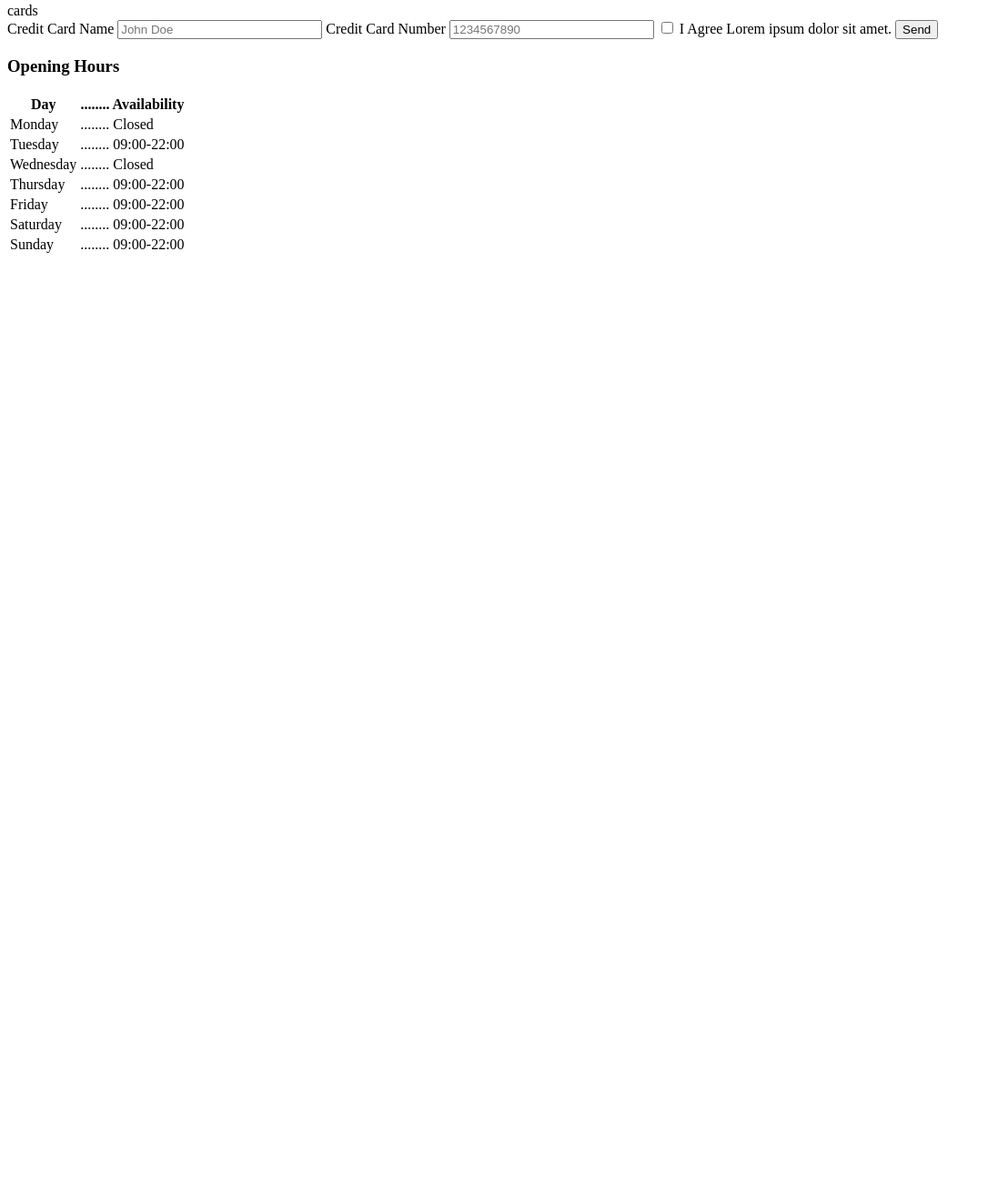
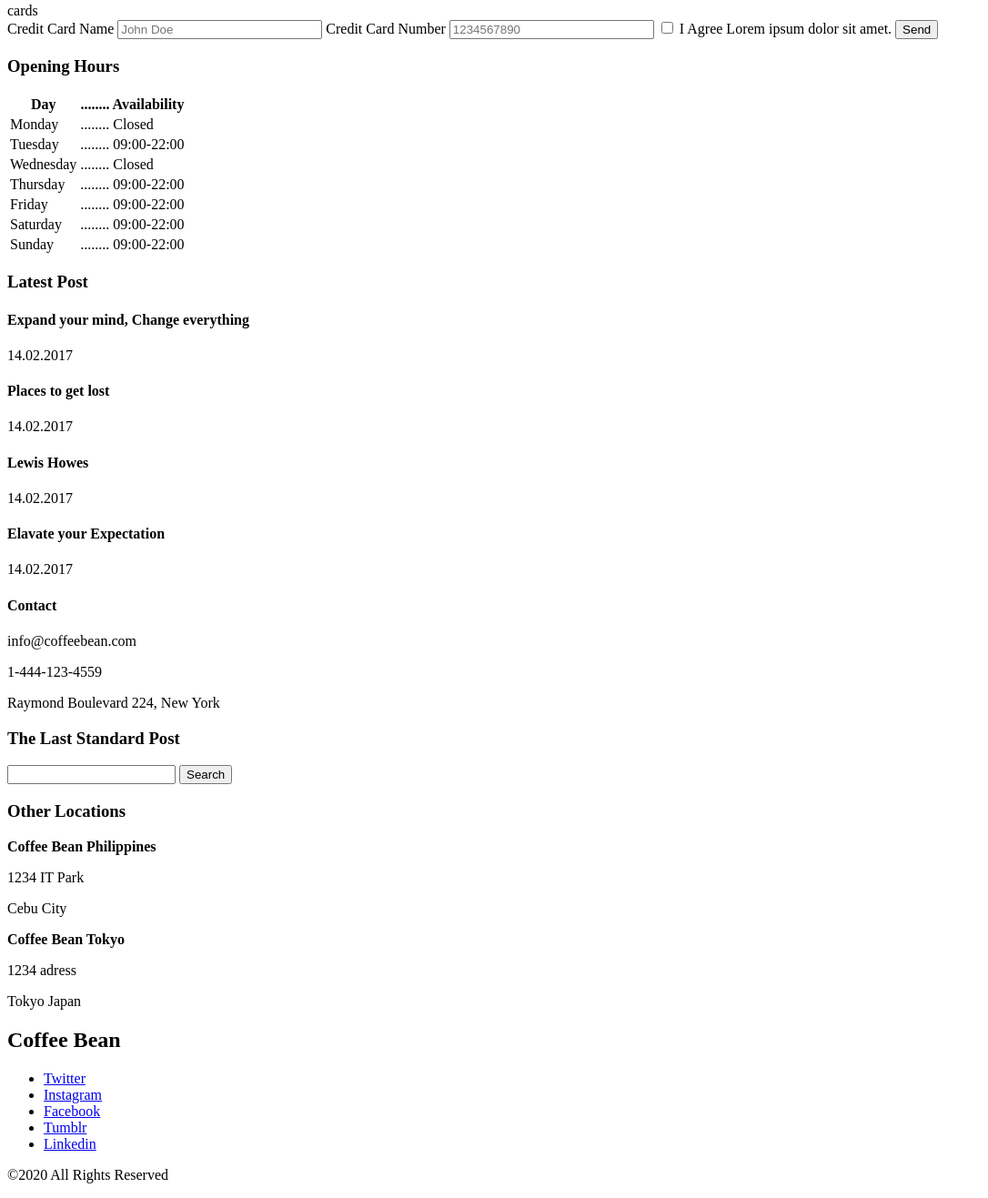
Before and after one commit to Meresight/term-project, a plain HTML site: page term-project/index.html in a window 1280 px wide. Shown: the part 5937-7254 px from the top of the page at 91% size, without its empty margins (0-1086 px from the left). Before the commit the page ends 6226 px from the top, so only its background shows below. Drawn offline with Linux system fonts and the light colour scheme.

Commit message:
added href

```diff
--- a/term-project/index.html
+++ b/term-project/index.html
@@ -161,6 +161,42 @@
         </tr>
     </table>
     </div>
+    <div id="Blog">
+        <h3>Latest Post</h3>
+        <h4>Expand your mind, Change everything</h4>
+        <p>14.02.2017</p>
+        <h4>Places to get lost</h4>
+        <p>14.02.2017</p>
+        <h4>Lewis Howes</h4>
+        <p>14.02.2017</p>
+        <h4>Elavate your Expectation</h4>
+        <p>14.02.2017</p>
+        <div id="Contact us">
+        <h4>Contact</h4>
+        <p>info@coffeebean.com</p>
+        <p>1-444-123-4559</p>
+        <p>Raymond Boulevard 224, New York</p>
+        <h3>The Last Standard Post</h3>
+        <label for="search"></label>
+        <input type="text" name="search" id="search">
+        <button>Search</button>
+        <h3>Other Locations</h3>
+        <p><strong>Coffee Bean Philippines</strong></p>
+        <p>1234 IT Park</p>
+        <p>Cebu City</p>
+        <p><strong>Coffee Bean Tokyo</strong></p>
+        <p>1234 adress</p>
+        <p>Tokyo Japan</p>
+        <h2>Coffee Bean</h2>
+     <ul>
+            <li><a href="https://twitter.com/">Twitter</a></li>
+            <li><a href="https://Instagram.com/">Instagram</a></li>
+            <li><a href="https://Facebook.com/">Facebook</a></li>
+            <li><a href="https://Tumblr.com/">Tumblr</a></li>
+            <li><a href="https://Linkedin.com/">Linkedin</a></li>
+    </ul>
+    <p>&copy;2020 All Rights Reserved</p>
+    </div>
 
 </body>
 </html>
```
